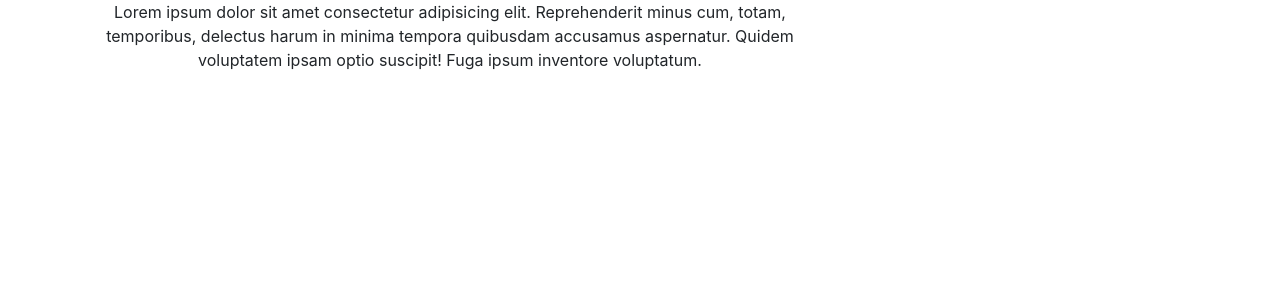
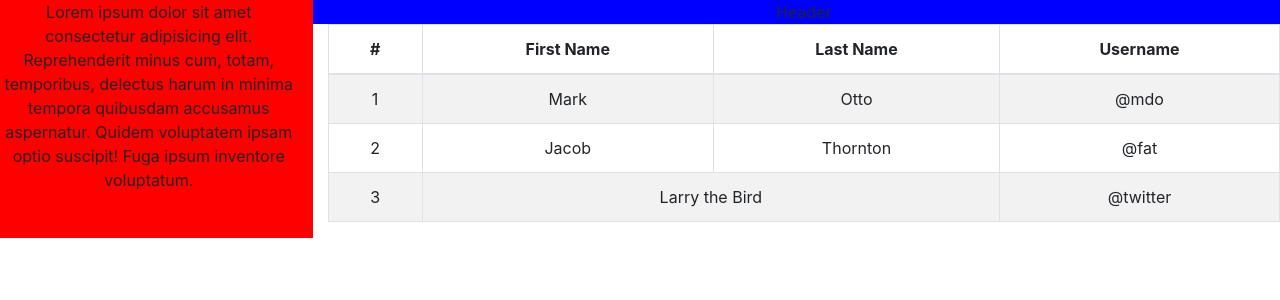
Before and after one commit to thanhhuy3010/ElearningK14, a React (Create React App) app: page /adminPage in a window 1280 px wide. Shown: the top 300 px of the page. Built offline with nearby package versions, Linux system fonts and the light colour scheme.

Commit message:
save all

```diff
--- a/src/Component/admin/Container.jsx
+++ b/src/Component/admin/Container.jsx
@@ -1,16 +1,52 @@
 import React, { Component } from 'react';
-import {Container,Row,Col} from 'react-bootstrap/'
+import { Container, Row, Col, Table } from 'react-bootstrap/'
+import HeaderAdmin from './HeaderAdmin';
 
 class ContainerMenu extends Component {
     render() {
         return (
-            <Container>
-                <Row>
-                    <Col md={8}>
-                        Lorem ipsum dolor sit amet consectetur adipisicing elit. Reprehenderit minus cum, totam, temporibus, delectus harum in minima tempora quibusdam accusamus aspernatur. Quidem voluptatem ipsam optio suscipit! Fuga ipsum inventore voluptatum.
-                    </Col>
-                </Row>
-            </Container>
+
+            <Row>
+
+                <Col md={3} style={{ background: 'red' }}>
+                    Lorem ipsum dolor sit amet consectetur adipisicing elit. Reprehenderit minus cum, totam, temporibus, delectus harum in minima tempora quibusdam accusamus aspernatur. Quidem voluptatem ipsam optio suscipit! Fuga ipsum inventore voluptatum.
+                </Col>
+                <Col md={9} >
+                        <HeaderAdmin/>
+                        <Table striped bordered hover>
+                            <thead>
+                                <tr>
+                                    <th>#</th>
+                                    <th>First Name</th>
+                                    <th>Last Name</th>
+                                    <th>Username</th>
+                                </tr>
+                            </thead>
+                            <tbody>
+                                <tr>
+                                    <td>1</td>
+                                    <td>Mark</td>
+                                    <td>Otto</td>
+                                    <td>@mdo</td>
+                                </tr>
+                                <tr>
+                                    <td>2</td>
+                                    <td>Jacob</td>
+                                    <td>Thornton</td>
+                                    <td>@fat</td>
+                                </tr>
+                                <tr>
+                                    <td>3</td>
+                                    <td colSpan="2">Larry the Bird</td>
+                                    <td>@twitter</td>
+                                </tr>
+                            </tbody>
+                        </Table>
+
+                </Col>
+            </Row>
+
+
         );
     }
 }
--- /dev/null
+++ b/src/Component/admin/HeaderAdmin.jsx
@@ -0,0 +1,21 @@
+import React, { Component } from 'react';
+import {Container,Row,Col} from 'react-bootstrap'
+class HeaderAdmin extends Component {
+    render() {
+        return (
+            <div>
+                {/* <Container>
+ </Container> */}
+                    <Row>
+                        <Col md={12} lg={12} style={{width:100,background:'blue'}}>
+                            Header
+                        </Col>
+                    </Row>
+
+
+            </div>
+        );
+    }
+}
+
+export default HeaderAdmin;
--- a/src/templates/AdminTemplate.jsx
+++ b/src/templates/AdminTemplate.jsx
@@ -1,6 +1,7 @@
 import React, { Component, Fragment } from 'react';
 import { BrowserRouter, Route } from 'react-router-dom'
 import AdminPage from '../Pages/AdminPage';
+import '../Styles/AdminPage.css'
 import LoginAdminPage from '../Pages/LoginAdminPage';
 class AdminTemplate extends Component {
   render() {
```
Also changed, not shown: src/Styles/AdminPage.css (added).
